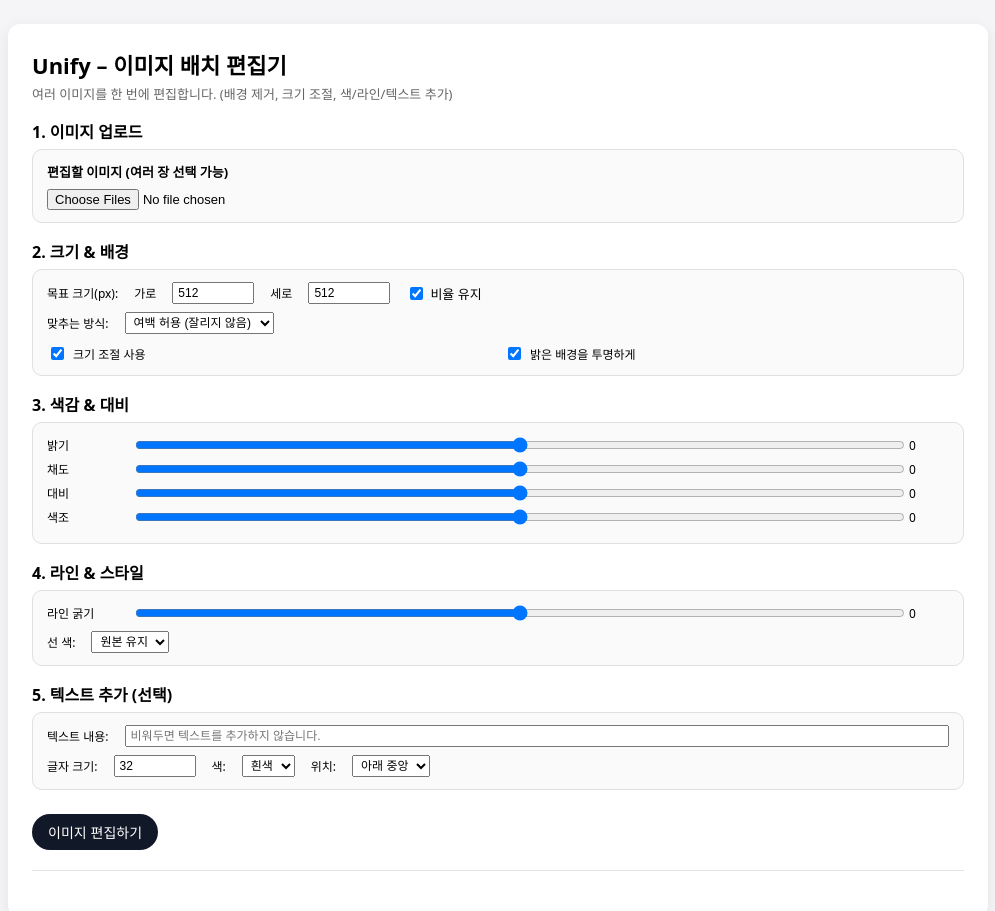
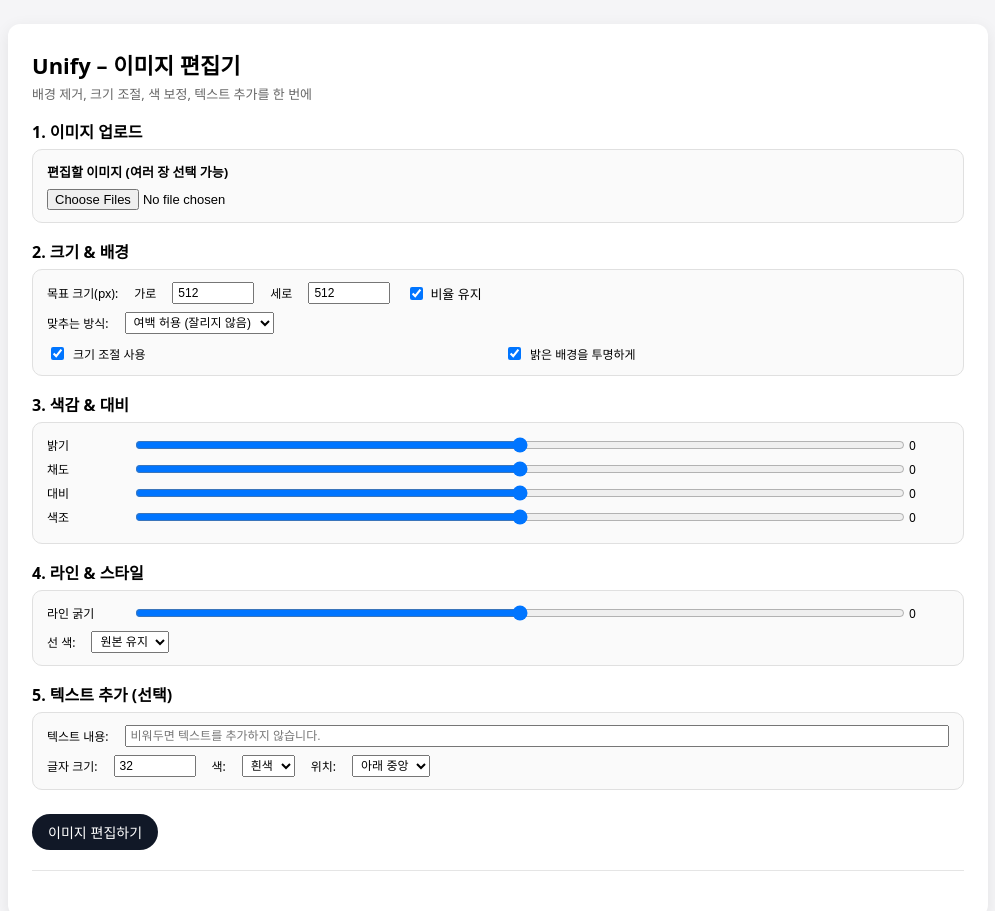
Before and after one commit to fairyee/unify-site, a plain HTML site: page app.html in a window 1280 px wide. Shown: the top 911 px of the page, without its empty margins (142-1137 px from the left). Drawn offline with Linux system fonts and the light colour scheme.

Commit message:
Update app.html

```diff
--- a/app.html
+++ b/app.html
@@ -130,9 +130,9 @@
 </head>
 <body>
   <div class="app">
-    <h1>Unify – 이미지 배치 편집기</h1>
+    <h1>Unify – 이미지 편집기</h1>
     <div class="subtitle">
-      여러 이미지를 한 번에 편집합니다. (배경 제거, 크기 조절, 색/라인/텍스트 추가)
+     배경 제거, 크기 조절, 색 보정, 텍스트 추가를 한 번에
     </div>
 
     <!-- STEP 1. 이미지 업로드 -->
```
